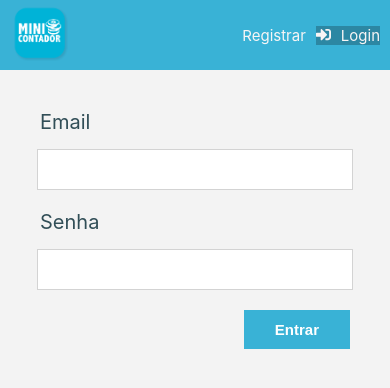
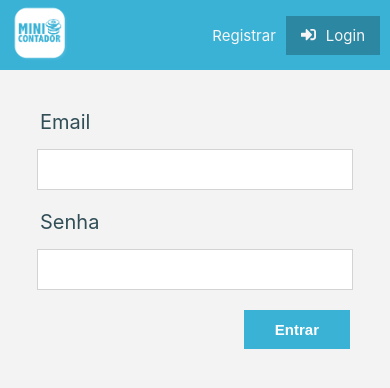
Before and after one commit to davigiroux/mini-contador, a React (Create React App) app in the folder frontend/: page /login in a window 390 px wide. Shown: the top 388 px of the page. Built offline with nearby package versions, Linux system fonts and the light colour scheme.

Commit message:
mudando logo e melhorando botão de login

```diff
--- a/frontend/src/App.css
+++ b/frontend/src/App.css
@@ -78,8 +78,4 @@ a {
     align-self: center;
     margin-right: 10px;
   }
-
-  .navbar .login {
-    padding: 0;
-  }
 }
--- a/frontend/src/components/NavBar.js
+++ b/frontend/src/components/NavBar.js
@@ -17,7 +17,7 @@ function NavBar() {
 
     return (
         <nav className="navbar">
-          <span className="logo"><img src="/img/minicontador.png" alt="Logo Mini Contador"/></span>
+          <span className="logo"><img src="/img/minicontador2.png" alt="Logo Mini Contador"/></span>
           {usuarioEstaLogado
           ? <div className="navbar-links">
                 <Link className="navbar-link" to="/contas/adicionar">Criar Conta</Link>
```
Also changed, not shown: 1 other file (tests, documents, lock files or other folders).
